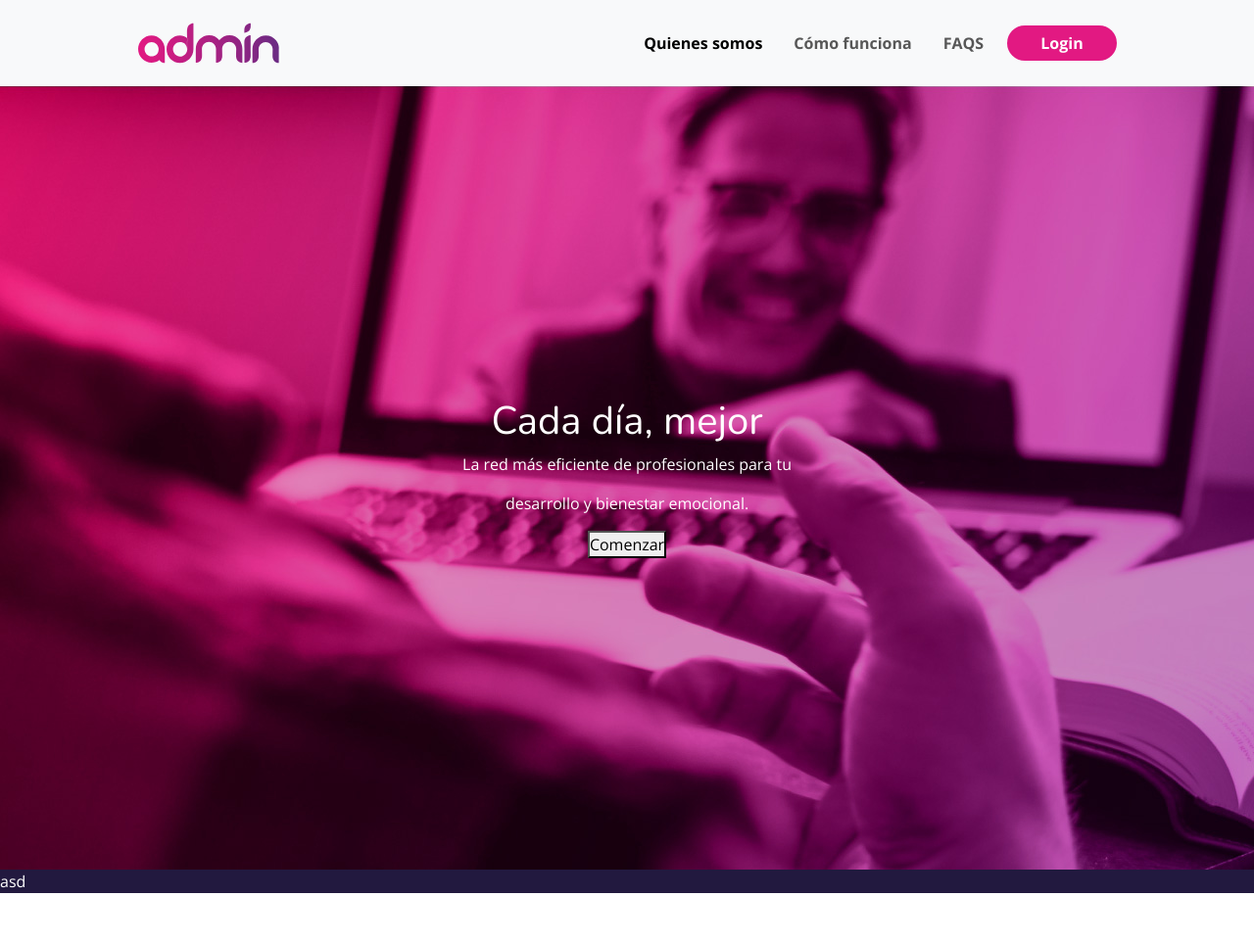
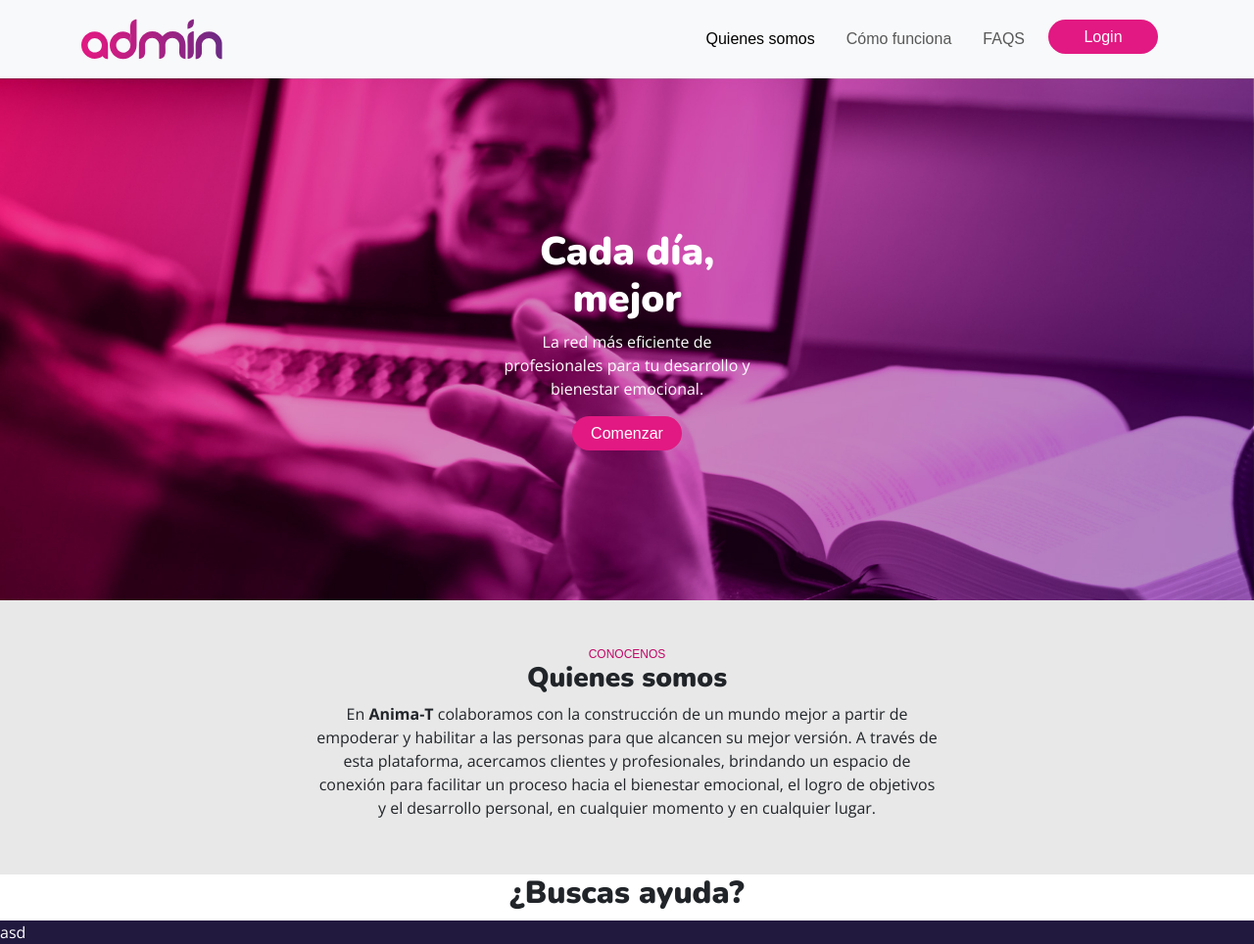
Before and after one commit to gg161087/ap_ejercicio-11, a plain HTML site: page index.html in a window 1280 px wide. Shown: the whole page at 98% size. Before the commit the page ends 912 px from the top, so only its background shows below. Drawn offline with nearby package versions, Linux system fonts and the light colour scheme.

Commit message:
navbar, cadadia y quienes somos complete

```diff
--- a/index.html
+++ b/index.html
@@ -13,17 +13,16 @@
         <nav class="navbar navbar-expand-lg bg-body-tertiary">
             <div class="container">
                 <div class="col-6 logo">
-                    <a href="#">
+                    <a href="#" class="navbar-brand">
                         <img src="./assets/svg/logo.svg" alt="admin">
                     </a>
                 </div>
                 <div class="col-6 menu">
-                    <div class="container-menu">
                     <button class="navbar-toggler" type="button" data-bs-toggle="collapse" data-bs-target="#navbarScroll" aria-controls="navbarScroll" aria-expanded="false" aria-label="Toggle navigation">
                         <span class="navbar-toggler-icon"></span>
                     </button>
                     <div class="collapse navbar-collapse" id="navbarScroll">
-                            <ul class="navbar-nav me-auto my-2 my-lg-0 navbar-nav-scroll" style="--bs-scroll-height: 100px;">
+                        <ul class="navbar-nav me-auto my-2 my-lg-0 navbar-nav-scroll" style="--bs-scroll-height: 100px">
                             <li class="nav-item">
                                 <a class="nav-link active" aria-current="page" href="#">Quienes somos</a>
                             </li>
@@ -34,7 +33,7 @@
                                 <a class="nav-link" href="#">FAQS</a>
                             </li>
                             <li class="nav-item li-button">
-                                    <button type="button" class="btn-login">
+                                <button type="button" class="btn-rosa" id="btn-login">
                                     Login
                                 </button>
                             </li>
@@ -42,16 +41,47 @@
                     </div>
                 </div>
             </div>
-            </div>
         </nav>
     </header>
     <main>
-        <div class="container-fluid principal">
-            <h1>Cada día, mejor</h1>
-            <p>La red más eficiente de profesionales para tu</p>
-            <p>desarrollo y bienestar emocional.</p>
-            <button>Comenzar</button>
+        <section id="home">
+            <div class="banner">
+                <picture>
+                    <img src="./assets/images/banner-principal.jpg" alt="banner" style="width: 100%;">
+                </picture>
+                <div class="banner-principal">
+                    <h1><strong>Cada día, mejor</strong></h1>
+                    <div class="text">
+                        <p>La red más eficiente de profesionales para tu desarrollo y bienestar emocional.</p>
                     </div>
+                    <div class="li-button">
+                        <button class="btn-rosa">Comenzar</button>
+                    </div>
+                </div>
+            </div>
+        </section>
+        <section id="quienes-somos" class="container-fluid text-center">
+            <div class="row justify-content-center">
+                <div class="col-6">
+                    <h6>CONOCENOS</h6>
+                    <H3>Quienes somos</H3>
+                    <p>
+                        En <strong>Anima-T</strong> colaboramos con la construcción de un mundo mejor a partir de empoderar y habilitar a las personas para que alcancen su mejor versión.
+                        A través de esta plataforma, acercamos clientes y profesionales, brindando un espacio de conexión para facilitar un proceso hacia el bienestar emocional, el logro de objetivos y el desarrollo personal, en cualquier momento y en cualquier lugar.
+                    </p>
+                </div>
+            </div>
+        </section>
+        <section class="container-fluid text-center">
+            <div class="row justify-content-center">
+                <h2>¿Buscas ayuda?</h2>
+            </div>
+            <div class="row justify-content-center">
+                <div class="col-4"></div>
+                <div class="col-4"></div>
+                <div class="col-4"></div>
+            </div>
+        </section>
     </main>
     <footer>
         asd
--- a/style.css
+++ b/style.css
@@ -5,67 +5,137 @@
     margin: 0;
     padding: 0;
     box-sizing: border-box;
+}
+body{
     font-family: 'Open Sans', sans-serif;
+}
+h1, h2, h3, h4, h5, h6 a{
+    font-family: 'Nunito', sans-serif;
+    font-weight: 900;
+}
+a {
+    font-family: 'Nunito Bold', sans-serif;
     font-size: 16px;
 }
-header .container{
-    height: 9vh;
-    width: 80vw;
+.container{
+    height: 8vh;
+}
+.menu{
+    display: flex;
+    flex-direction: column;
+    text-align: center;
+    align-items: flex-end;
+}
+.menu .navbar-collapse ul li {
+    margin-right: 1rem;
+    display: flex;
+    flex-direction: column;
+    text-align: center;
+    align-items: flex-end;
 }
 
-h1, h2, h3, h4, h5, h6 a{
-    font-family: 'Nunito', sans-serif;
-}
-a {
-    font-weight: bold !important;
-    font-size: 16px !important;
-}
 .li-button{
     display: flex;
+    align-items: flex-end;
+}
+.btn-rosa{
+    background-color: #E21982;
+    color: white;
+    border: none;
+    border-radius: 36px;
     height: 2.2rem;
     width: 7rem;
-}
-.btn-login{
-    background-color: #E21982;
-    color: white;
-    font-weight: bold;
-    border: none;
-    border-radius: 36px;
-    width: 100%;
-    font-size: 16px !important;
+    font-family: 'Nunito Bold', sans-serif;
+    font-size: 16px;
 }
 
-.collapse ul{
-    justify-content: center;
+.btn-rosa:hover{
+    background-color: #C10767;
+    box-shadow: 0 4px 16px rgb(25, 26, 26);
+    transition: all 0.5s ease;
+}
+.banner{
+    position: relative;
+    display: flex;
+    flex-direction: column;
     align-items: center;
-    margin: auto;
-    gap: 1rem;
 }
-.principal{
+.banner-principal{
+    margin-top: auto;
+    position: absolute;
     color: white;
-    padding: 0;
-    height: 800px;
     display: flex;
     flex-direction: column;
     justify-content: center;
     align-items: center;
-    background-image: url('./assets/images/banner-principal.jpg');
-    background-repeat: no-repeat;
-    background-size: cover;
+    text-align: center;
+    width: 20%;
+    height: 100%;
+}
+.banner-principal h1{
+    font-size: 40px;
+}
+#quienes-somos{
+    background-color: #E8E8E8;
+}
+#quienes-somos .row .col-6{
+    margin: 0;
+    padding: 0;
+    margin-top: 6vh;
+    margin-bottom: 5vh;
+}
+#quienes-somos .row .col-6 h6{
+    font-family: 'Nunito Extra Light', sans-serif;
+    font-size: 12px;
+    color: #C10767;
+    margin-bottom: 0;
 }
 
 footer{
     background-color: #22193F;
     color: white;
 }
-
+/*
 @media (max-width: 992px) {
     .menu{
         display: contents;
     }
+}
+*/
+
+@media (max-width: 992px) {
+    .container{
+        height: auto;
+    }
+    .menu{
+        display: contents;
+        justify-content: flex-end;
+    }
+    .container-menu{
+        display: flex;
+    }
     .logo{
         display: flex;
-        justify-content: flex-end;
+        justify-content: center;
+    }
+    .banner-principal{
+        width: 60%;
+    }
+}
+@media (max-width: 518px){
+    .banner-principal{
+        width: 100%;
+    }
+}
+@media (max-width: 380px){
+    .banner-principal{
+        width: 100%;
+    }
+    .banner-principal h1{
+        font-size: 30px;
+    }
+    .banner-principal p{
+        font-size: 12px;
     }
 }
 
```
Lines whose indentation alone changed are shown as unchanged.
